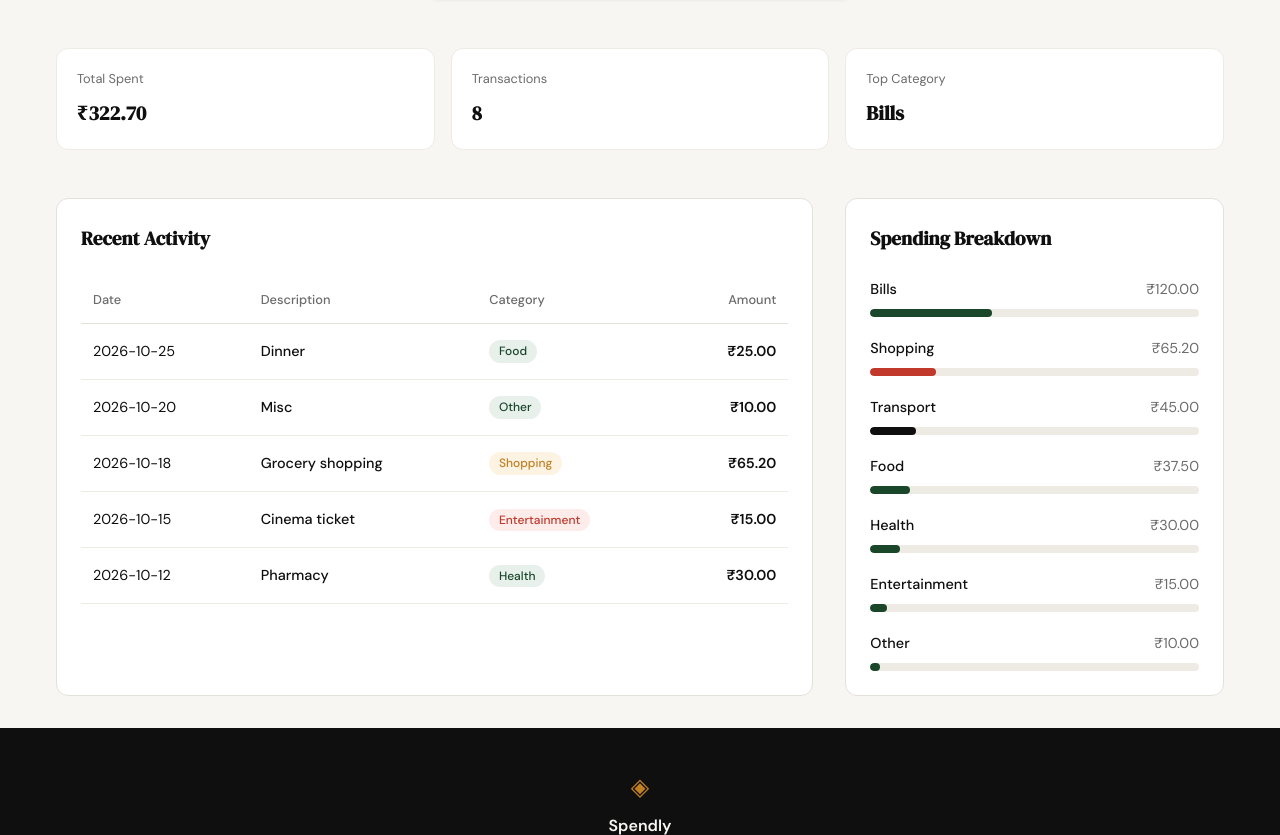
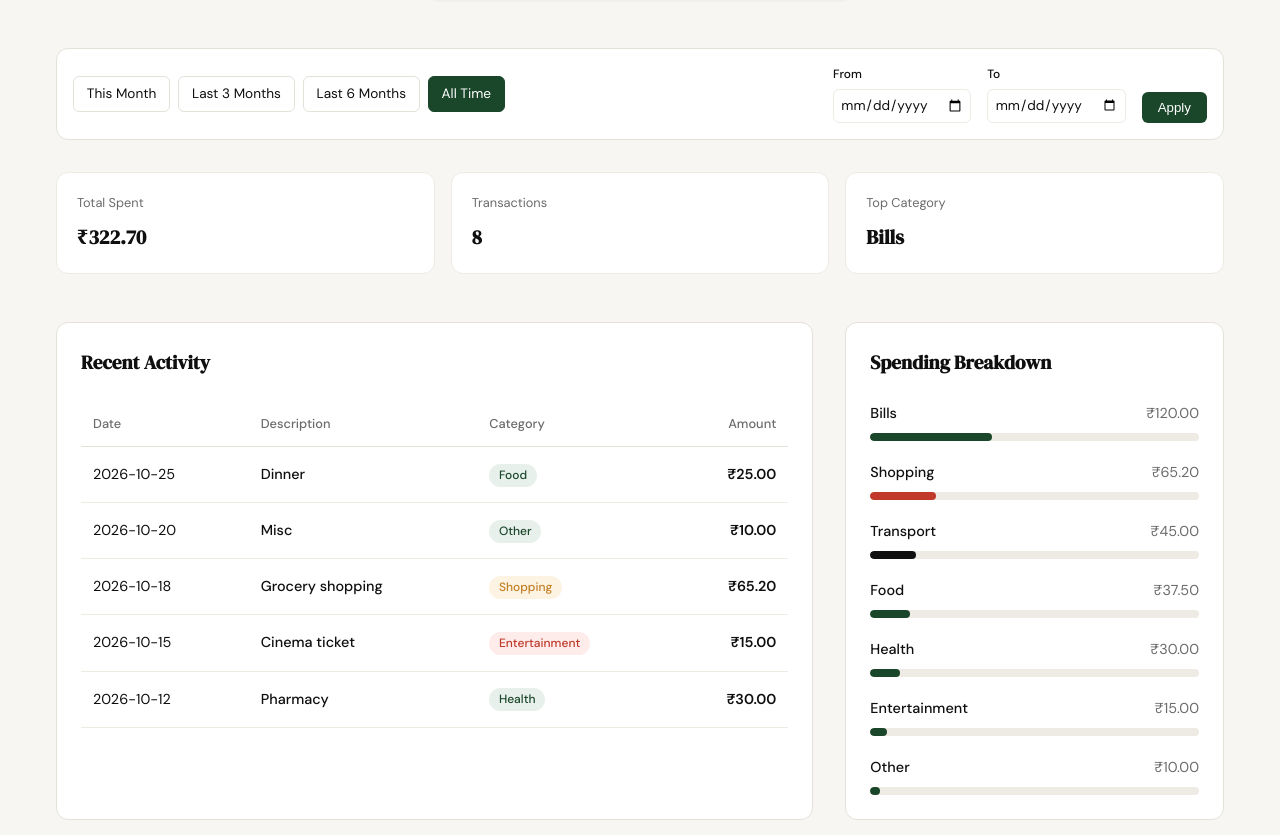
Before and after one commit to Aayushcell/Spendly, a Flask app: page /profile in a window 1280 px wide. Shown: the part 257-1092 px from the top of the page. Run offline with Flask 3, Linux system fonts and the light colour scheme; a user stored in the database is signed in; data comes from the database, SQL or seed files in the repository; both versions use the stored data as it was after the commit.

Commit message:
add date feature to profile page

```diff
--- a/app.py
+++ b/app.py
@@ -3,6 +3,8 @@ from database.db import init_db, seed_db, create_user, get_user_by_email
 from database.queries import get_user_profile, get_user_stats, get_recent_transactions, get_category_breakdown
 import sqlite3
 from werkzeug.security import check_password_hash
+from datetime import datetime, timedelta
+
 
 
 app = Flask(__name__)
@@ -98,12 +100,72 @@ def profile():
     if not user_id:
         return redirect(url_for("login"))
 
+    # 1. Extract and validate date filters
+    date_from = request.args.get("date_from")
+    date_to = request.args.get("date_to")
+
+    def is_valid_date(date_str):
+        if not date_str:
+            return False
+        try:
+            datetime.strptime(date_str, "%Y-%m-%d")
+            return True
+        except ValueError:
+            return False
+
+    # Validation logic
+    valid_from = is_valid_date(date_from)
+    valid_to = is_valid_date(date_to)
+
+    if valid_from and valid_to:
+        if date_from > date_to:
+            flash("Start date must be before end date.")
+            date_from = date_to = None
+    elif valid_from or valid_to:
+        # If only one is provided, we still treat as unfiltered per spec
+        # "When both are provided, add BETWEEN".
+        # However, for a better UX we usually need both for a range.
+        # Spec says: "If either parameter is absent or malformed, the route falls back to 'All Time'"
+        date_from = date_to = None
+
+    # 2. Calculate presets for the UI
+    today = datetime.now().date()
+
+    # This Month: 1st of current month to today
+    this_month_start = today.replace(day=1).strftime("%Y-%m-%d")
+    this_month_end = today.strftime("%Y-%m-%d")
+
+    # Last 3 Months: 90 days ago to today
+    three_months_start = (today - timedelta(days=90)).strftime("%Y-%m-%d")
+    three_months_end = today.strftime("%Y-%m-%d")
+
+    # Last 6 Months: 180 days ago to today
+    six_months_start = (today - timedelta(days=180)).strftime("%Y-%m-%d")
+    six_months_end = today.strftime("%Y-%m-%d")
+
+    presets = [
+        {"label": "This Month", "from": this_month_start, "to": this_month_end},
+        {"label": "Last 3 Months", "from": three_months_start, "to": three_months_end},
+        {"label": "Last 6 Months", "from": six_months_start, "to": six_months_end},
+        {"label": "All Time", "from": None, "to": None},
+    ]
+
+    # 3. Fetch data using filters
     user = get_user_profile(user_id)
-    stats = get_user_stats(user_id)
-    transactions = get_recent_transactions(user_id)
-    categories = get_category_breakdown(user_id)
+    stats = get_user_stats(user_id, date_from, date_to)
+    transactions = get_recent_transactions(user_id, date_from=date_from, date_to=date_to)
+    categories = get_category_breakdown(user_id, date_from, date_to)
 
-    return render_template("profile.html", user=user, stats=stats, transactions=transactions, categories=categories)
+    return render_template(
+        "profile.html",
+        user=user,
+        stats=stats,
+        transactions=transactions,
+        categories=categories,
+        date_from=date_from,
+        date_to=date_to,
+        presets=presets
+    )
 
 
 
--- a/database/queries.py
+++ b/database/queries.py
@@ -38,16 +38,25 @@ def get_user_profile(user_id):
         "initials": initials
     }
 
-def get_user_stats(user_id):
+def get_user_stats(user_id, date_from=None, date_to=None):
     """
     Calculates total_spent, transaction_count, and top_category for the given user_id.
+    Supports optional date filtering.
     """
     db = get_db()
 
+    # Base filters
+    query_base = "WHERE user_id = ?"
+    params = [user_id]
+
+    if date_from and date_to:
+        query_base += " AND date BETWEEN ? AND ?"
+        params.extend([date_from, date_to])
+
     # Total spent and transaction count
     stats = db.execute(
-        "SELECT SUM(amount) as total, COUNT(id) as count FROM expenses WHERE user_id = ?",
-        (user_id,)
+        "SELECT SUM(amount) as total, COUNT(id) as count FROM expenses " + query_base,
+        params
     ).fetchone()
 
     total_spent_val = stats['total'] if stats['total'] is not None else 0.0
@@ -57,12 +66,12 @@ def get_user_stats(user_id):
     top_cat_row = db.execute(
         """
         SELECT category FROM expenses
-        WHERE user_id = ?
+        """ + query_base + """
         GROUP BY category
         ORDER BY SUM(amount) DESC
         LIMIT 1
         """,
-        (user_id,)
+        params
     ).fetchone()
 
     top_category = top_cat_row['category'] if top_cat_row else "—"
@@ -74,17 +83,25 @@ def get_user_stats(user_id):
     }
 
 
-def get_recent_transactions(user_id, limit=5):
-    """Fetches the most recent transactions."""
+def get_recent_transactions(user_id, limit=5, date_from=None, date_to=None):
+    """Fetches the most recent transactions. Supports optional date filtering."""
     db = get_db()
-    query = """
+
+    where_clause = "WHERE user_id = ?"
+    params = [user_id]
+
+    if date_from and date_to:
+        where_clause += " AND date BETWEEN ? AND ?"
+        params.extend([date_from, date_to])
+
+    query = f"""
         SELECT date, description, category, amount
         FROM expenses
-        WHERE user_id = ?
+        {where_clause}
         ORDER BY date DESC
         LIMIT ?
     """
-    rows = db.execute(query, (user_id, limit)).fetchall()
+    rows = db.execute(query, (*params, limit)).fetchall()
 
     return [
         {
@@ -96,14 +113,21 @@ def get_recent_transactions(user_id, limit=5):
         for row in rows
     ]
 
-def get_category_breakdown(user_id):
-    """Calculates total spent and percentage per category."""
+def get_category_breakdown(user_id, date_from=None, date_to=None):
+    """Calculates total spent and percentage per category. Supports optional date filtering."""
     db = get_db()
 
-    # 1. Calculate total spend for the user
+    where_clause = "WHERE user_id = ?"
+    params = [user_id]
+
+    if date_from and date_to:
+        where_clause += " AND date BETWEEN ? AND ?"
+        params.extend([date_from, date_to])
+
+    # 1. Calculate total spend for the user in range
     total_row = db.execute(
-        "SELECT SUM(amount) as total FROM expenses WHERE user_id = ?",
-        (user_id,)
+        f"SELECT SUM(amount) as total FROM expenses {where_clause}",
+        params
     ).fetchone()
 
     total_spend = total_row['total'] if total_row and total_row['total'] else 0
@@ -113,8 +137,8 @@ def get_category_breakdown(user_id):
 
     # 2. Group expenditures by category and sum the amounts
     rows = db.execute(
-        "SELECT category, SUM(amount) as amount FROM expenses WHERE user_id = ? GROUP BY category ORDER BY amount DESC",
-        (user_id,)
+        f"SELECT category, SUM(amount) as amount FROM expenses {where_clause} GROUP BY category ORDER BY amount DESC",
+        params
     ).fetchall()
 
     breakdown = []
--- a/static/css/profile.css
+++ b/static/css/profile.css
@@ -103,6 +103,90 @@
 .member-since svg {
     width: 14px;
     height: 14px;
+}
+
+/* Date Filter Bar Styles */
+.date-filter-bar {
+    display: flex;
+    justify-content: space-between;
+    align-items: center;
+    gap: 1.5rem;
+    margin-bottom: 2rem;
+    padding: 1rem;
+    background: var(--paper-card);
+    border: 1px solid var(--border);
+    border-radius: var(--radius-md);
+}
+
+.filter-presets {
+    display: flex;
+    gap: 0.5rem;
+    flex-wrap: wrap;
+}
+
+.preset-btn {
+    text-decoration: none;
+    padding: 0.4rem 0.8rem;
+    font-size: 0.85rem;
+    color: var(--text-muted);
+    background: transparent;
+    border: 1px solid var(--border);
+    border-radius: var(--radius-sm);
+    transition: all 0.2s ease;
+}
+
+.preset-btn:hover {
+    border-color: var(--accent);
+    color: var(--text-main);
+}
+
+.preset-btn.active {
+    background: var(--accent);
+    color: white;
+    border-color: var(--accent);
+}
+
+.custom-filter-form {
+    display: flex;
+    align-items: flex-end;
+    gap: 1rem;
+}
+
+.input-group {
+    display: flex;
+    flex-direction: column;
+    gap: 0.3rem;
+}
+
+.input-group label {
+    font-size: 0.75rem;
+    color: var(--text-muted);
+    font-weight: 500;
+}
+
+.input-group input {
+    padding: 0.4rem;
+    border: 1px solid var(--border-soft);
+    border-radius: var(--radius-sm);
+    font-family: var(--font-body);
+    font-size: 0.85rem;
+    background: var(--bg-main);
+    color: var(--text-main);
+}
+
+.apply-btn {
+    padding: 0.5rem 1rem;
+    background: var(--accent);
+    color: white;
+    border: none;
+    border-radius: var(--radius-sm);
+    font-weight: 500;
+    cursor: pointer;
+    transition: opacity 0.2s ease;
+}
+
+.apply-btn:hover {
+    opacity: 0.9;
 }
 
 /* Stats Grid */
@@ -286,4 +370,19 @@
         flex-direction: column;
         align-items: center;
     }
+
+    .date-filter-bar {
+        flex-direction: column;
+        align-items: stretch;
+        gap: 1.5rem;
+    }
+
+    .filter-presets {
+        justify-content: center;
+    }
+
+    .custom-filter-form {
+        justify-content: center;
+        flex-wrap: wrap;
+    }
 }
--- a/templates/profile.html
+++ b/templates/profile.html
@@ -26,6 +26,28 @@
     <!-- Hidden Photo Upload Input -->
     <input type="file" id="photo-upload" accept=".jpg,.jpeg,.png" style="display: none;" onchange="previewImage(this)">
 
+    <!-- Date Filter Bar -->
+    <section class="date-filter-bar">
+        <div class="filter-presets">
+            {% for preset in presets %}
+            <a href="{{ url_for('profile', date_from=preset.from, date_to=preset.to) }}"
+               class="preset-btn {{ 'active' if (preset.from == date_from and preset.to == date_to) else '' }}">
+                {{ preset.label }}
+            </a>
+            {% endfor %}
+        </div>
+        <form method="GET" class="custom-filter-form">
+            <div class="input-group">
+                <label for="date_from">From</label>
+                <input type="date" id="date_from" name="date_from" value="{{ date_from or '' }}">
+            </div>
+            <div class="input-group">
+                <label for="date_to">To</label>
+                <input type="date" id="date_to" name="date_to" value="{{ date_to or '' }}">
+            </div>
+            <button type="submit" class="apply-btn">Apply</button>
+        </form>
+    </section>
 
     <!-- Summary Stats -->
     <section class="stats-grid">
```
Also changed, not shown: tests/test_06-date-filter-profile.py (added, +152 -0 lines), .claude/specs/06-date-filter-profile.md (added), spendly.db.
